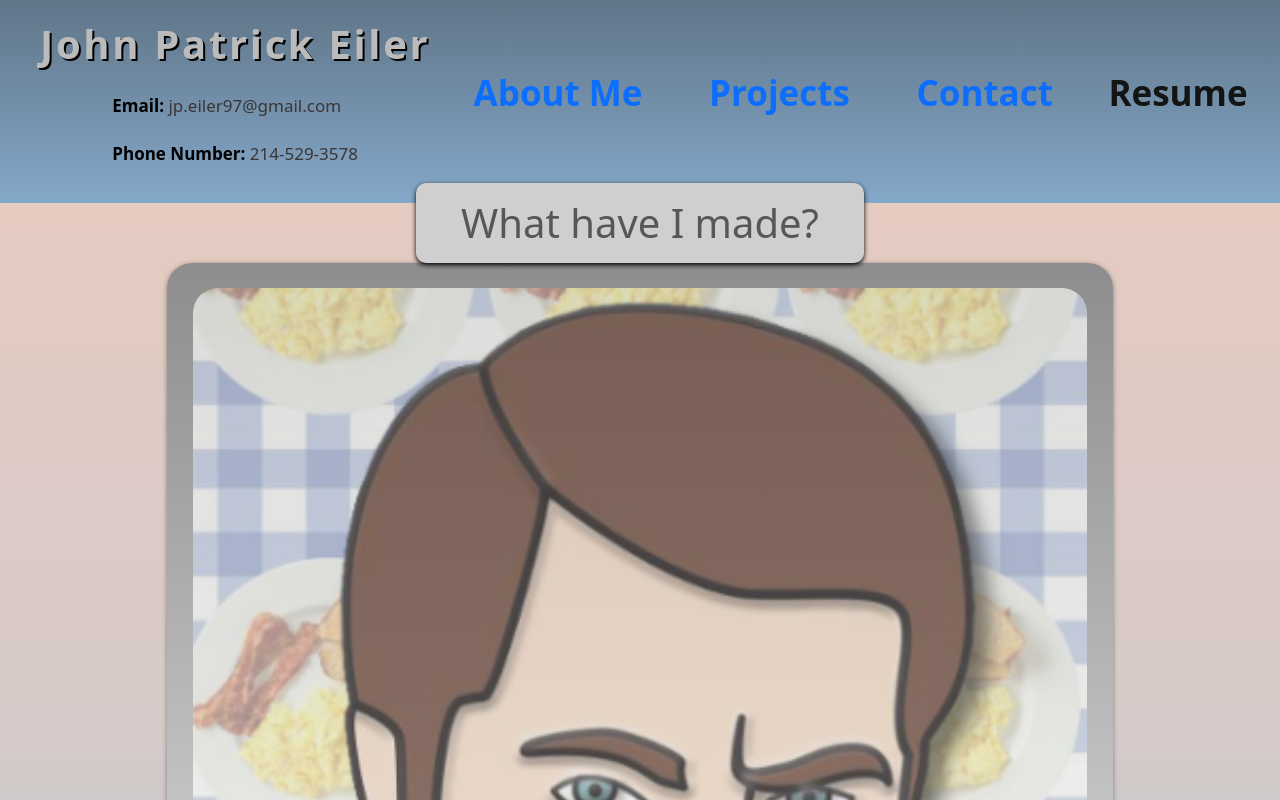
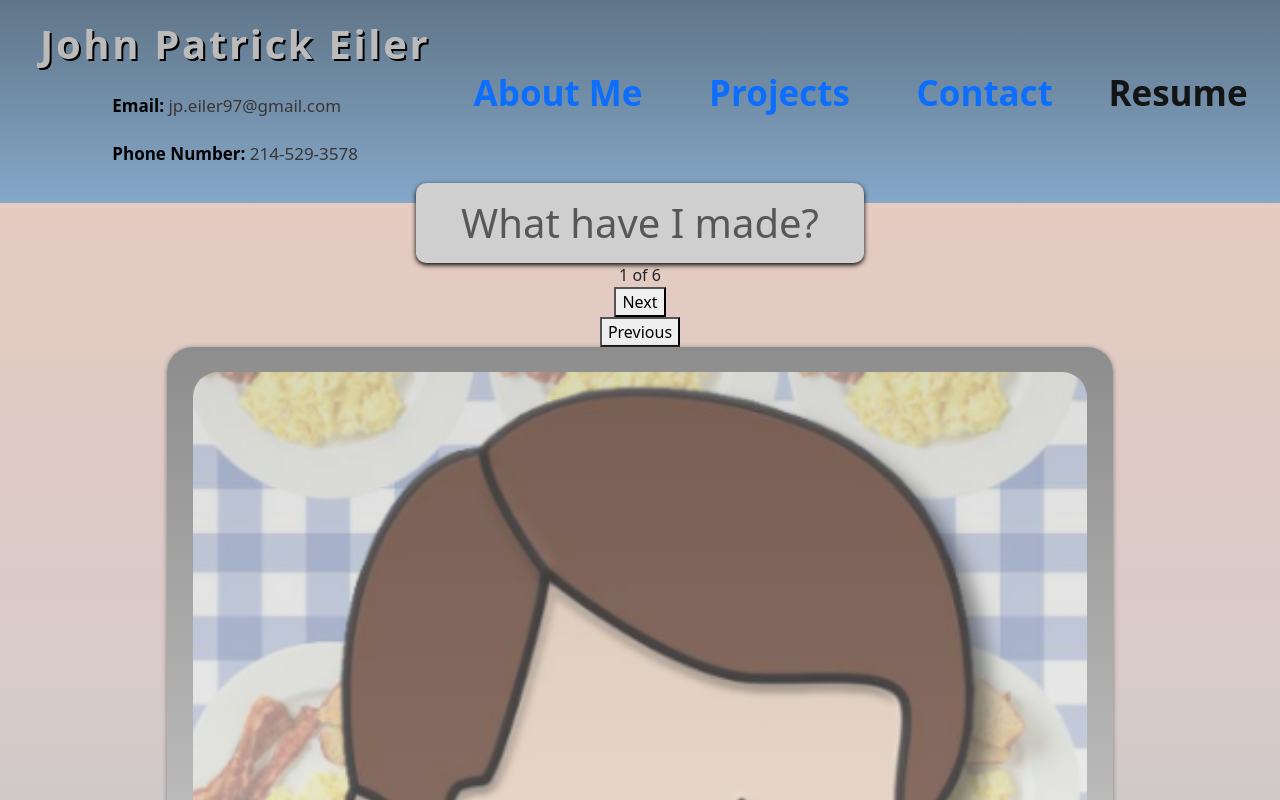
Before and after one commit to jpeiler97/portfolio, a React (Create React App) app: page /projects in a window 1280 px wide. Shown: the top 800 px of the page. Built offline with nearby package versions, Linux system fonts and the light colour scheme.

Commit message:
can cycle through projects using buttons

```diff
--- a/src/components/pages/ProjectPage.js
+++ b/src/components/pages/ProjectPage.js
@@ -3,25 +3,51 @@ import Project from '../Project';
 import projects from '../../projects.json';
 
 function ProjectPage() {
-	const [ projectState, setProjectState ] = useState({
-		projectList: projects,
-		projectIndex: 0,
-		title: projects[0].title,
-		gitLink: projects[0].gitLink,
-		projectLink: projects[0].projectLink,
-		image: projects[0].image,
-		imageAlt: projects[0].imageAlt
+	const [ state, setProjectState ] = useState({
+		projectIndex: 0
 	});
+
+	function changeIndex(event) {
+		event.preventDefault();
+		console.log(projects.length);
+		if (state.projectIndex <= projects.length - 1 && state.projectIndex >= 0) {
+			console.log('something');
+			if (event.target.innerText === 'Previous' && state.projectIndex - 1 !== -1) {
+				setProjectState({
+					...state,
+					projectIndex: state.projectIndex - 1
+				});
+			} else if (event.target.innerText === 'Next' && state.projectIndex + 1 !== projects.length) {
+				setProjectState({
+					...state,
+					projectIndex: state.projectIndex + 1
+				});
+			} else if (event.target.innerText === 'Previous' && state.projectIndex - 1 === -1) {
+				setProjectState({
+					...state,
+					projectIndex: 5
+				});
+			} else if (event.target.innerText === 'Next' && state.projectIndex + 1 === projects.length) {
+				setProjectState({
+					...state,
+					projectIndex: 0
+				});
+			}
+		}
+	}
 
 	return (
 		<section className="app-section" id="app-section">
 			<div id="section-title">What have I made?</div>
+			{state.projectIndex + 1} of 6
+			<button onClick={changeIndex}>Next</button>
+			<button onClick={changeIndex}>Previous</button>
 			<Project
-				title={projectState.title}
-				gitLink={projectState.gitLink}
-				projectLink={projectState.projectLink}
-				image={projectState.image}
-				imageAlt={projectState.imageAlt}
+				title={projects[state.projectIndex].title}
+				gitLink={projects[state.projectIndex].gitLink}
+				projectLink={projects[state.projectIndex].projectLink}
+				image={projects[state.projectIndex].image}
+				imageAlt={projects[state.projectIndex].imageAlt}
 			/>
 		</section>
 	);
```
